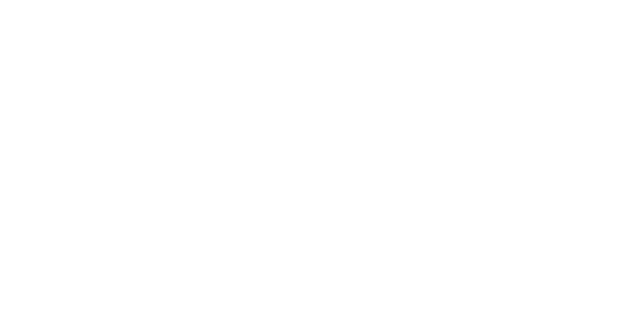
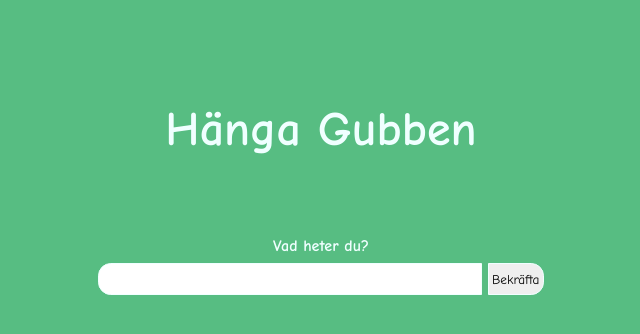
Before and after one commit to mustafa-hamraz/u03-hangman, a plain HTML site: page index.html in a window 1280 px wide. Shown: the whole page, without its empty margins (319-959 px from the left). Drawn offline with Linux system fonts and the light colour scheme.

Commit message:
Login section has been done

```diff
--- /dev/null
+++ b/css/style.css
@@ -0,0 +1,77 @@
+*{
+    margin: 0;
+    padding: 0;
+    box-sizing: border-box;
+}
+body{
+    background-color: rgb(87, 189, 130);
+    font-family: Comic Sans, Comic Sans MS, cursive;
+}
+
+
+
+
+
+
+
+
+
+/*****     Login Section    *****/
+#login{
+    width: 100%;
+    padding-top: 8%;
+    text-align: center;
+    color: azure;
+}
+#welcome-text{
+    margin-bottom: 5rem;
+    font-size: 3rem;
+}
+#username-question{
+    margin-bottom: 0.5rem;
+}
+#nameinput{
+    height: 2rem;
+    width: 30%;
+    font-family: Comic Sans, Comic Sans MS, cursive;
+    border: 0.09rem solid azure;
+    border-radius: 0.8rem 0 0 0.8rem;
+    text-align: center;
+    outline: none;
+}
+#greetings-button{
+    height: 2rem;
+    width: 3.5rem;
+    border-radius: 0 0.8rem 0.8rem 0;
+    font-family: Comic Sans, Comic Sans MS, cursive;
+    border: 0.09rem solid azure;
+    outline: none;
+}
+#greetings-button:hover{
+    background-color: rgb(87, 189, 130);
+    color: azure;
+    border: 0.2rem solid azure;
+    cursor: pointer;
+}
+
+
+
+
+
+
+
+
+
+
+
+
+
+
+
+
+
+
+
+
+
+/*****     Instruction Section    *****/
--- a/index.html
+++ b/index.html
@@ -4,9 +4,29 @@
     <meta charset="UTF-8">
     <meta name="viewport" content="width=device-width, initial-scale=1.0">
     <meta http-equiv="X-UA-Compatible" content="ie=edge">
-    <title>Document</title>
+    <link rel="stylesheet" href="css/style.css">
+    <title>Hänga Gubben</title>
 </head>
 <body>
+    <section id="login">
+        <h1 id="welcome-text">Hänga Gubben</h1>
+        <h4 id="username-question">Vad heter du?</h4>
+        <input id="nameinput" >
+        <button onclick="greetings()" id="greetings-button">Bekräfta</button>
+    </section>
 
+    <section id="instruction-section">
+        <p id="welcome-text">välkomen</p>
+    </section>
+
+    <main id="game-section">
+
+    </main>
+
+
+
+
+
+    <script src="js/script.js" type="text/javascript">  </script>
 </body>
 </html>
--- /dev/null
+++ b/js/script.js
@@ -0,0 +1,38 @@
+///*****     Login Section     *****///
+
+//keeps everything hidden until there is a user name given
+let instructionSection = document.getElementById('instruction-section');
+let gameSection = document.getElementById('game-section');
+instructionSection.style.display = "none";
+gameSection.style.display = "none";
+
+//submites player's name by pushing EnterKey
+let userName = document.getElementById('nameinput');
+userName.addEventListener(
+    "keyup", function(event){
+        if (event.keyCode === 13) {
+            event.preventDefault();
+            document.getElementById('greetings-button').click();
+        }
+    }
+);
+
+//function which saves Player's name
+function greetings(){
+    userName = document.getElementById('nameinput').value; //gets player's input
+    let loginSection = document.getElementById('login');
+    if(userName.length > 0){
+        loginSection.style.display = "none"; //hides the login section
+        instructionSection.style.display = "block"; //shows the main section
+    }
+}
+
+
+
+
+
+
+
+
+
+///*****     Instruction Section     *****///
```
Also changed, not shown: 1 other file.
